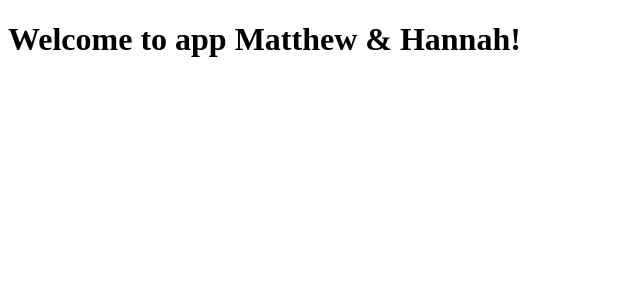
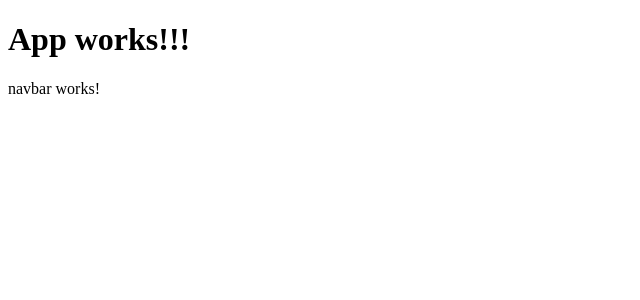
Before and after one commit to matthew-gordon/glasshouse_2, an Angular app: page / in a window 1280 px wide. Shown: the top 300 px of the page, without its empty margins (0-640 px from the left). Built offline with nearby package versions, Linux system fonts and the light colour scheme.

Commit message:
test pipeline

```diff
--- a/package.json
+++ b/package.json
@@ -4,8 +4,9 @@
   "license": "MIT",
   "scripts": {
     "ng": "ng",
-    "deploy": "git push origin master && git push heroku master",
-    "start": "node ./src/server/server.js",
+    "deploy": "git push origin master",
+    "build": "ng build --prod && yarn start",
+    "start": "nodemon ./src/server/server.js",
     "test": "NODE_ENV=test mocha",
     "lint": "ng lint",
     "e2e": "ng e2e",
--- a/src/app/app.component.html
+++ b/src/app/app.component.html
@@ -1 +1,2 @@
-<h1>Welcome to app Matthew &amp; Hannah!</h1>
+<h1>App works!!!</h1>
+<app-navbar></app-navbar>
--- a/src/app/app.module.ts
+++ b/src/app/app.module.ts
@@ -2,10 +2,12 @@ import { BrowserModule } from '@angular/platform-browser';
 import { NgModule } from '@angular/core';
 
 import { AppComponent } from './app.component';
+import { NavbarComponent } from './navbar/navbar.component';
 
 @NgModule({
   declarations: [
-    AppComponent
+    AppComponent,
+    NavbarComponent
   ],
   imports: [
     BrowserModule
--- /dev/null
+++ b/src/app/navbar/navbar.component.html
@@ -0,0 +1,3 @@
+<p>
+  navbar works!
+</p>
--- /dev/null
+++ b/src/app/navbar/navbar.component.ts
@@ -0,0 +1,15 @@
+import { Component, OnInit } from '@angular/core';
+
+@Component({
+  selector: 'app-navbar',
+  templateUrl: './navbar.component.html',
+  styleUrls: ['./navbar.component.css']
+})
+export class NavbarComponent implements OnInit {
+
+  constructor() { }
+
+  ngOnInit() {
+  }
+
+}
```
Also changed, not shown: src/app/navbar/navbar.component.css (added), 1 other file (tests, documents, lock files or other folders).
